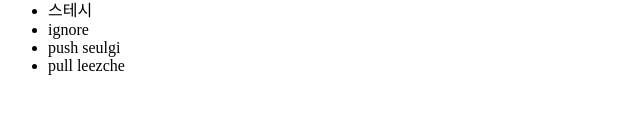
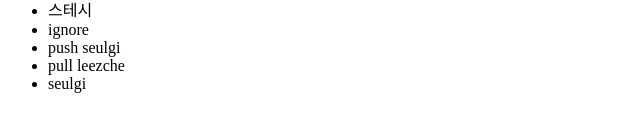
Before and after one commit to seulgi572/opentutorials_git_seulgi, a plain HTML site: page index2.html in a window 1280 px wide. Shown: the part 411-542 px from the top of the page, 0-640 px from the left. Drawn offline with Linux system fonts and the light colour scheme.

Commit message:
seulgi confilc

```diff
--- a/index2.html
+++ b/index2.html
@@ -29,6 +29,7 @@
             <li>ignore</li>
             <li>push seulgi</li>
             <li>pull leezche</li>
+            <li>seulgi</li>
         </ul>
     </body>
 </html>
```
